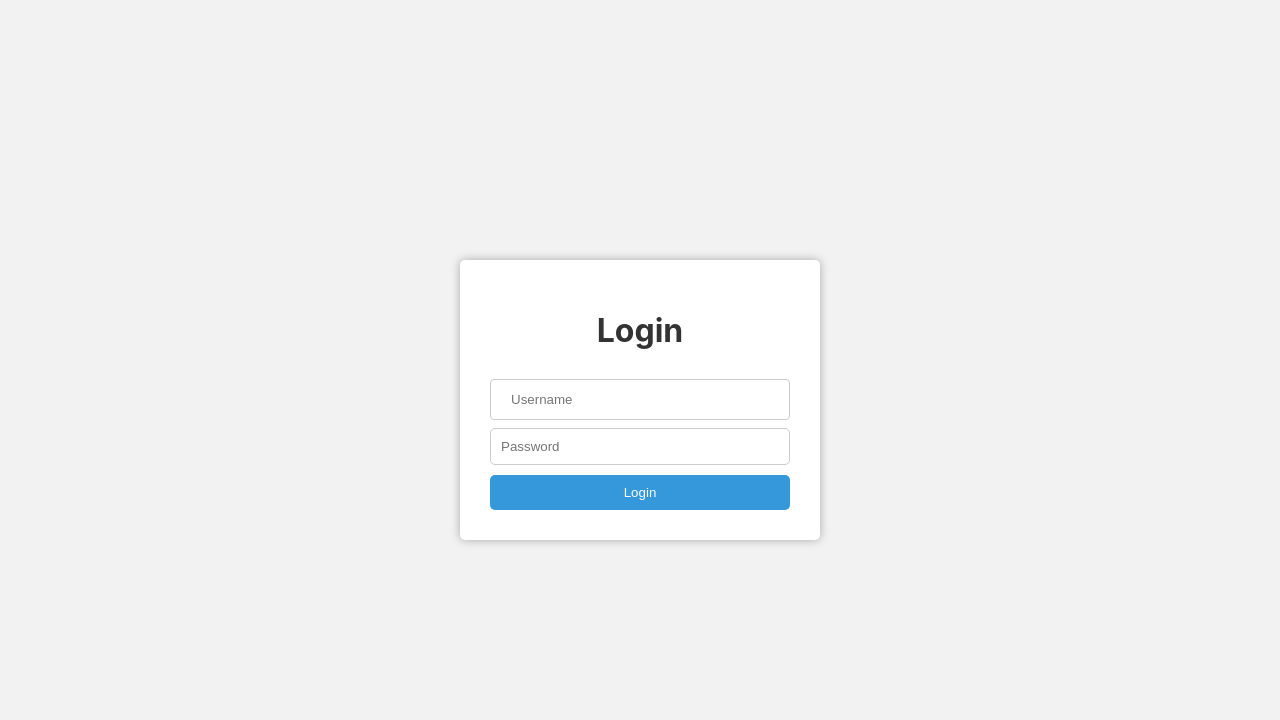
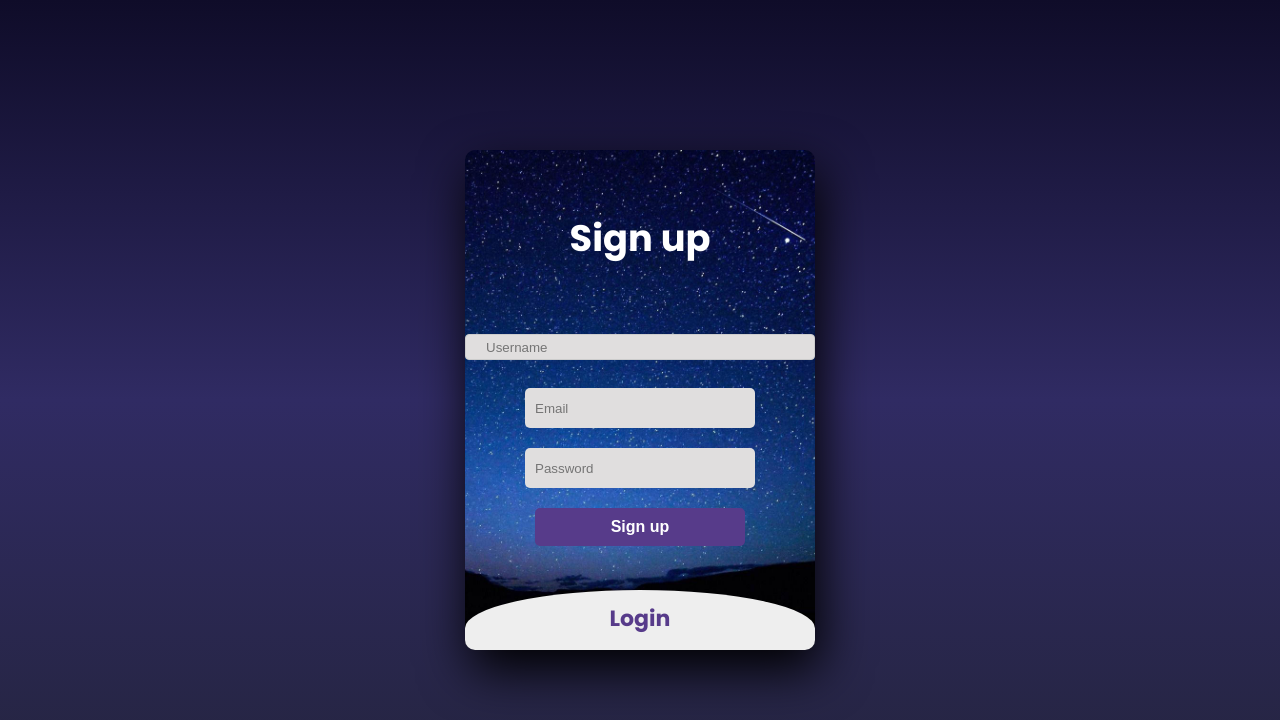
Before and after one commit to rianjanuarian/stylish-shop, a React (Create React App) app in the folder cms/: page / in a window 1280 px wide. Shown: the top 720 px of the page. Built offline with nearby package versions, Linux system fonts and the light colour scheme.

Commit message:
Update Login with animated

```diff
--- a/cms/src/pages/Login/Login.js
+++ b/cms/src/pages/Login/Login.js
@@ -2,18 +2,30 @@ import React from "react";
 import "./login.css";
 const LoginPage = () => {
   return (
-    <div className="login-page">
-      <div className="login-container">
-        <div className="card">
-          <h1 className="textcenter">Login</h1>
-          <form>
-            <input type="text" placeholder="Username" />
-            <input type="password" placeholder="Password" />
-            <button className="btn-login" type="submit">
-              Login
-            </button>
-          </form>
-        </div>
+    <div className="main">
+      <input type="checkbox" id="chk" aria-hidden="true" />
+
+      <div className="signup">
+        <form>
+          <label for="chk" aria-hidden="true">
+            Sign up
+          </label>
+          <input type="text" name="username" placeholder="Username" required />
+          <input type="email" name="email" placeholder="Email" required />
+          <input type="Password" name="pswd" placeholder="Password" required />
+          <button>Sign up</button>
+        </form>
+      </div>
+
+      <div className="login">
+        <form>
+          <label for="chk" aria-hidden="true">
+            Login
+          </label>
+          <input type="email" name="email" placeholder="Email" required />
+          <input type="Password" name="pswd" placeholder="Password" required />
+          <button>Login</button>
+        </form>
       </div>
     </div>
   );
--- a/cms/src/pages/Login/login.css
+++ b/cms/src/pages/Login/login.css
@@ -1,66 +1,103 @@
-.login-page{
+@import url("https://fonts.googleapis.com/css2?family=Poppins:ital,wght@0,100;0,200;0,300;0,400;0,500;0,600;0,700;0,800;0,900;1,100;1,200;1,300;1,400;1,500;1,600;1,700;1,800;1,900&display=swap");
+
+body {
   margin: 0;
   padding: 0;
-	height: 100vh;
   display: flex;
   justify-content: center;
   align-items: center;
-	background-color: #f2f2f2;
+  min-height: 100vh;
+  font-family: "Poppins", sans-serif;
+  background: linear-gradient(to bottom, #0f0c29, #302b63, #24243e);
 }
 
-  .login-container {
-	display: flex;
-	justify-content: center;
-	align-items: center;
+.main {
+  width: 350px;
+  height: 500px;
+  background: red;
+  overflow: hidden;
+  background: url("../../assets/images/night-sky.jpg") no-repeat center / cover;
+  border-radius: 10px;
+  box-shadow: 5px 20px 50px #000;
+}
+
+#chk {
+  display: none;
+}
+
+.signup {
+  position: relative;
+  width: 100%;
   height: 100%;
 }
 
-  .card {
-	background-color: #fff;
-	padding: 30px;
-	border-radius: 5px;
-	box-shadow: 0 0 10px rgba(0, 0, 0, 0.3);
-	width: 300px;
-  }
-
-  .textcenter {
-	text-align: center;
-	color: #333;
+label {
+  color: #fff;
+  font-size: 2.3em;
+  justify-content: center;
+  display: flex;
+  margin: 60px;
+  font-weight: bold;
+  cursor: pointer;
+  transition: 0.5s ease-in-out;
 }
 
 input {
-	box-sizing: border-box;
-	width: 100%;
+  width: 60%;
+  height: 20px;
+  background: #e0dede;
+  justify-content: center;
+  display: flex;
+  margin: 20px auto;
   padding: 10px;
-	margin-bottom: 10px;
-	border: 1px solid #ccc;
+  border: none;
+  outline: none;
   border-radius: 5px;
 }
 
-  .btn-login {
-	width: 100%;
+button {
+  width: 60%;
+  height: 40%;
+  margin: 10px auto;
   padding: 10px;
-	background-color: #3498db;
+  display: block;
   color: #fff;
+  background: #573b8a;
+  font-size: 1em;
+  font-weight: bold;
+  margin-top: 20px;
+  outline: none;
   border: none;
   border-radius: 5px;
+  transition: 0.2s ease-in;
   cursor: pointer;
 }
 
-  .btn-login:hover {
-	background-color: #2980b9;
+button:hover {
+  background: #6d44b8;
 }
 
-  .forgot-password {
-	text-align: center;
-	margin-top: 10px;
+.login {
+  height: 460px;
+  background: #eee;
+  border-radius: 60% / 10%;
+  transform: translateY(-180px);
+  transition: 0.8s ease-in-out;
 }
 
-  .forgot-password a {
-	color: #3498db;
-	text-decoration: none;
+.login label {
+  color: #573b8a;
+  transform: scale(0.6);
 }
 
-  .forgot-password a:hover {
-	text-decoration: underline;
+#chk:checked ~ .login {
+  transform: translateY(-500px);
 }
+
+#chk:checked ~ .login label {
+  transform: scale(1);
+}
+
+#chk:checked ~ .signup label {
+  transform: scale(0.6);
+}
```
Also changed, not shown: cms/src/assets/images/night-sky.jpg (added). Lines whose indentation alone changed are shown as unchanged.
